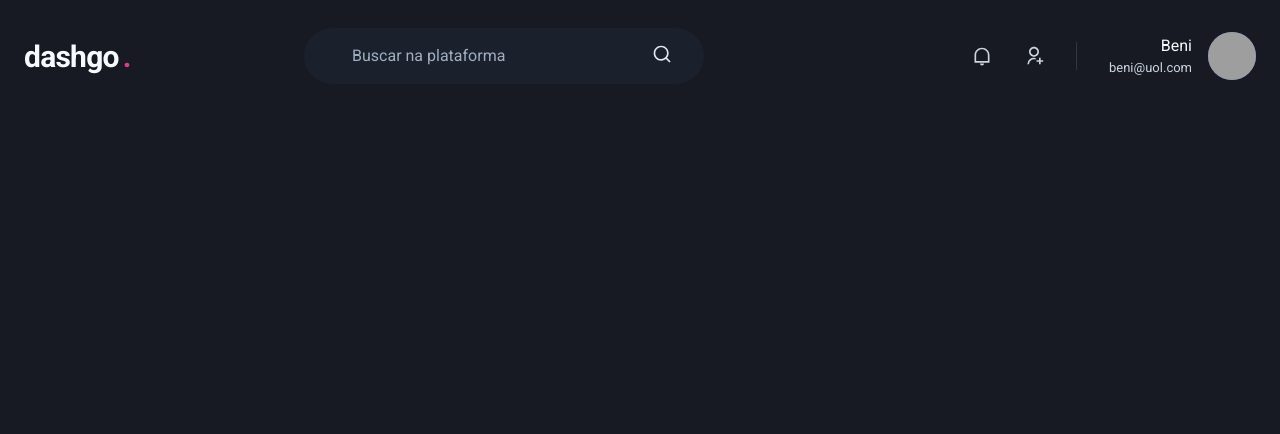
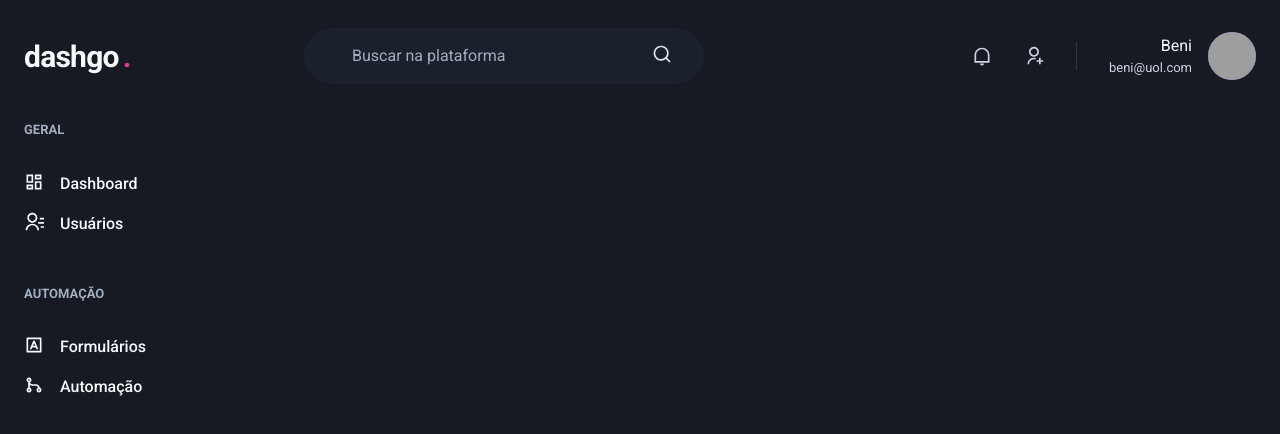
Before and after one commit to beniciodaniel/dashgo, a Next.js app: page /dashboard in a window 1280 px wide. Shown: the top 434 px of the page. Built offline with nearby package versions, Linux system fonts and the light colour scheme; grey boxes are pictures that could not be loaded.

Commit message:
creating sidebar

```diff
--- /dev/null
+++ b/src/components/Sidebar.tsx
@@ -0,0 +1,54 @@
+import { Box, Stack, Text, Link, Icon } from '@chakra-ui/react';
+import {
+  RiContactsLine,
+  RiDashboardLine,
+  RiGitMergeLine,
+  RiInputMethodLine
+} from 'react-icons/ri';
+
+export function Sidebar() {
+  return (
+    <Box as="aside" w="64" mr="8">
+      <Stack spacing="12" align="flex-start">
+        <Box>
+          <Text fontWeight="bold" color="gray.400" fontSize="small">
+            GERAL
+          </Text>
+          <Stack spacing="4" mt="8" align="stretch">
+            <Link display="flex" align="center">
+              <Icon as={RiDashboardLine} fontSize="20" />
+              <Text ml="4" fontWeight="medium">
+                Dashboard
+              </Text>
+            </Link>
+            <Link display="flex" align="center">
+              <Icon as={RiContactsLine} fontSize="20" />
+              <Text ml="4" fontWeight="medium">
+                Usuários
+              </Text>
+            </Link>
+          </Stack>
+        </Box>
+        <Box>
+          <Text fontWeight="bold" color="gray.400" fontSize="small">
+            AUTOMAÇÃO
+          </Text>
+          <Stack spacing="4" mt="8" align="stretch">
+            <Link display="flex" align="center">
+              <Icon as={RiInputMethodLine} fontSize="20" />
+              <Text ml="4" fontWeight="medium">
+                Formulários
+              </Text>
+            </Link>
+            <Link display="flex" align="center">
+              <Icon as={RiGitMergeLine} fontSize="20" />
+              <Text ml="4" fontWeight="medium">
+                Automação
+              </Text>
+            </Link>
+          </Stack>
+        </Box>
+      </Stack>
+    </Box>
+  );
+}
--- a/src/pages/dashboard.tsx
+++ b/src/pages/dashboard.tsx
@@ -1,6 +1,15 @@
 import React from 'react';
+import { Flex } from '@chakra-ui/react';
 import { Header } from '../components/Header';
+import { Sidebar } from '../components/Sidebar';
 
 export default function Dashboard() {
-  return <Header />;
+  return (
+    <Flex direction="column" h="100vh">
+      <Header />
+      <Flex w="100%" maxWidth={1480} my="6" mx="auto" px="6">
+        <Sidebar />
+      </Flex>
+    </Flex>
+  );
 }
```
